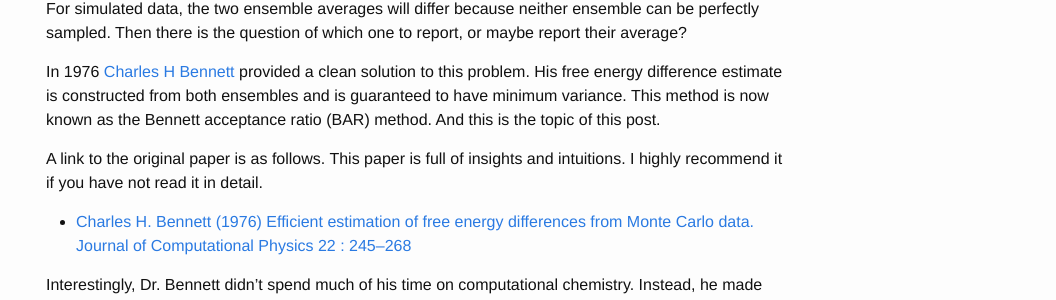
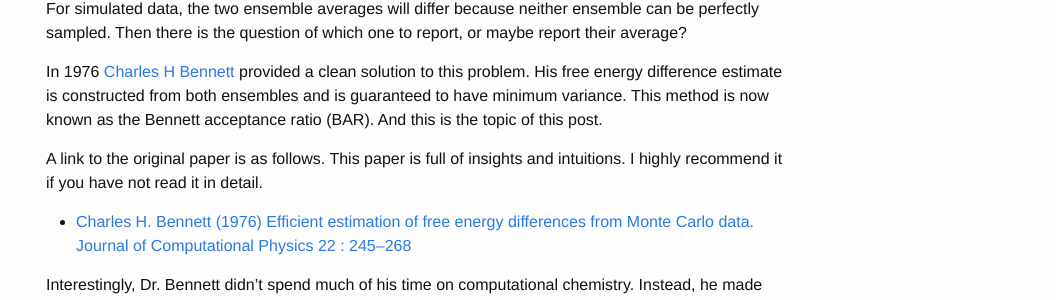
Before and after one commit to nosarthur/nosarthur.github.io, a Jekyll site: the page built from _posts/2017-09-03-bar.md, in a window 1280 px wide and 900 px high, scrolled down 2540 px. Shown: the part 197-497 px from the top of the window, without its empty margins (224-1280 px from the left). Built offline with Jekyll 4.4.1, drawn with Linux system fonts in a browser that asks for light colours; formulas are drawn with MathJax 3; comment, search, counter and statistics services are not loaded; some of the changed text lies outside the part shown.

Commit message:
minor edits

```diff
--- a/_posts/2017-09-03-bar.md
+++ b/_posts/2017-09-03-bar.md
@@ -129,7 +129,7 @@ Then there is the question of which one to report, or maybe report their average
 
 In 1976 [Charles H Bennett](https://en.wikipedia.org/wiki/Charles_H._Bennett_(computer_scientist)) provided a clean
 solution to this problem. His free energy difference estimate is constructed from both ensembles and is guaranteed to have minimum variance.
-This method is now known as the Bennett acceptance ratio (BAR) method.
+This method is now known as the Bennett acceptance ratio (BAR).
 And this is the topic of this post.
 
 A link to the original paper is as follows.
```
Also changed, not shown: other parts of _posts/2017-09-03-bar.md (+1 -1 lines), _drafts/csp.md (added, +17 -0 lines), projects.md (+2 -2 lines).
